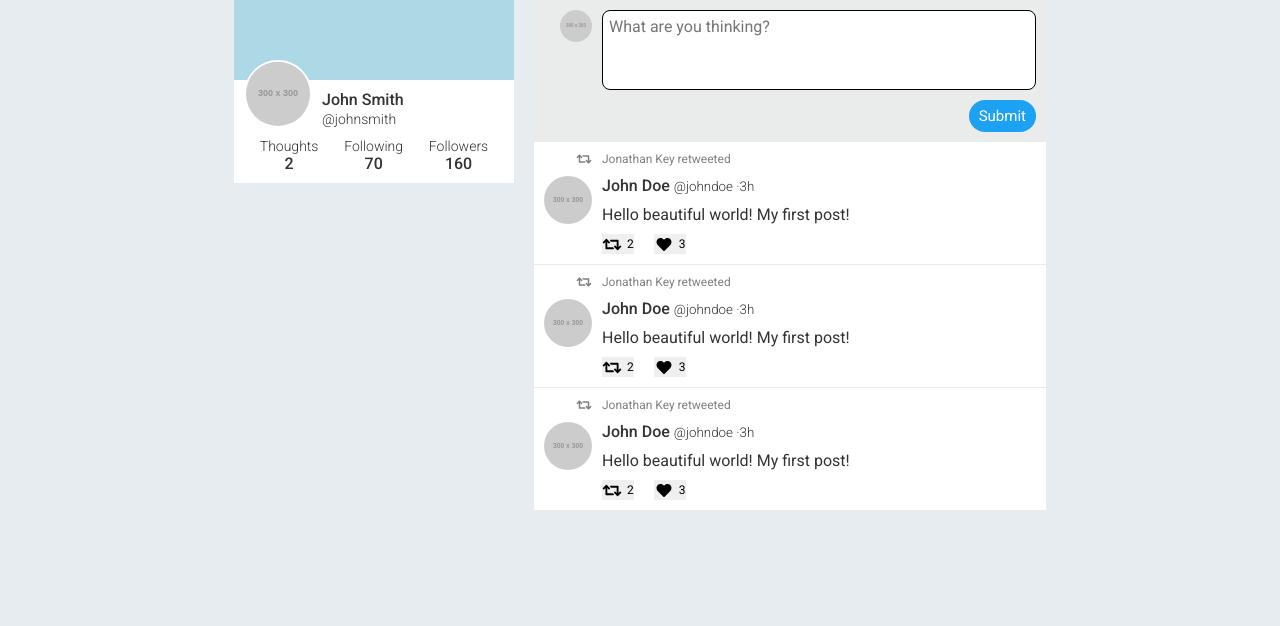
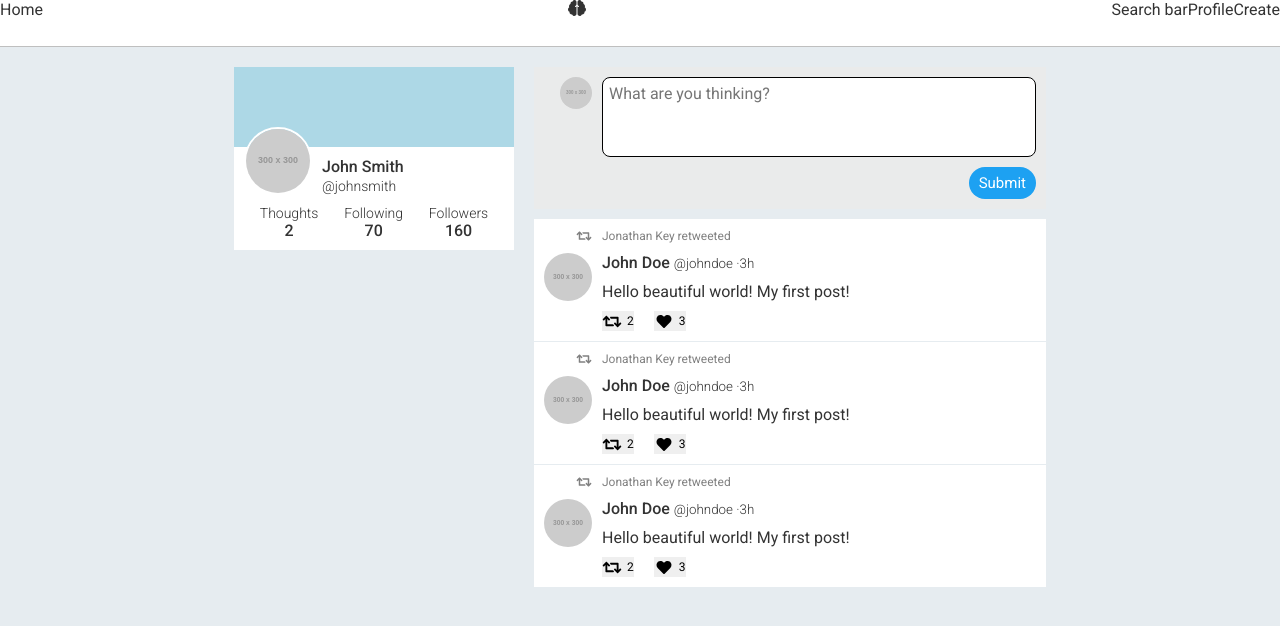
Before and after one commit to robbdimitrov/thoughts, a Vue app in the folder src/frontend/: page / in a window 1280 px wide. Shown: the top 626 px of the page. Built offline with nearby package versions, Linux system fonts and the light colour scheme.

Commit message:
Added NavigationBar

```diff
--- a/src/frontend/src/App.vue
+++ b/src/frontend/src/App.vue
@@ -1,22 +1,25 @@
 <template>
   <div id="app">
+    <navigation-bar class="nav"></navigation-bar>
     <feed-view></feed-view>
   </div>
 </template>
 
 <script>
 import FeedView from './views/FeedView.vue';
+import NavigationBar from './components/NavigationBar.vue'
 
 export default {
   name: 'app',
   components: {
-    FeedView
+    FeedView,
+    NavigationBar
   }
 };
 </script>
 
 <style lang="scss">
-@import 'styles/main';
+@import "styles/main";
 
 body {
   background: $background-color;
--- /dev/null
+++ b/src/frontend/src/components/NavigationBar.vue
@@ -0,0 +1,35 @@
+<template>
+  <div class="container">
+    <div>Home</div>
+
+    <i class="fas fa-brain"></i>
+
+    <div class="right-items">
+      <div>Search bar</div>
+      <div>Profile</div>
+      <div>Create</div>
+    </div>
+  </div>
+</template>
+
+<script>
+export default {
+  name: 'navigation-bar'
+}
+</script>
+
+<style lang="scss" scoped>
+.container {
+  display: flex;
+  flex-direction: row;
+  background: white;
+  height: 46px;
+  justify-content: space-between;
+  border-bottom: 1px solid rgba(0, 0, 0, 0.25);
+}
+
+.right-items {
+  display: flex;
+  flex-direction: row;
+}
+</style>
--- a/src/frontend/src/views/FeedView.vue
+++ b/src/frontend/src/views/FeedView.vue
@@ -30,6 +30,7 @@ $list-width: 512px;
 $card-width: 280px;
 
 .container {
+  margin-top: $padding;
   display: flex;
   align-items: flex-start;
   justify-content: center;
```
